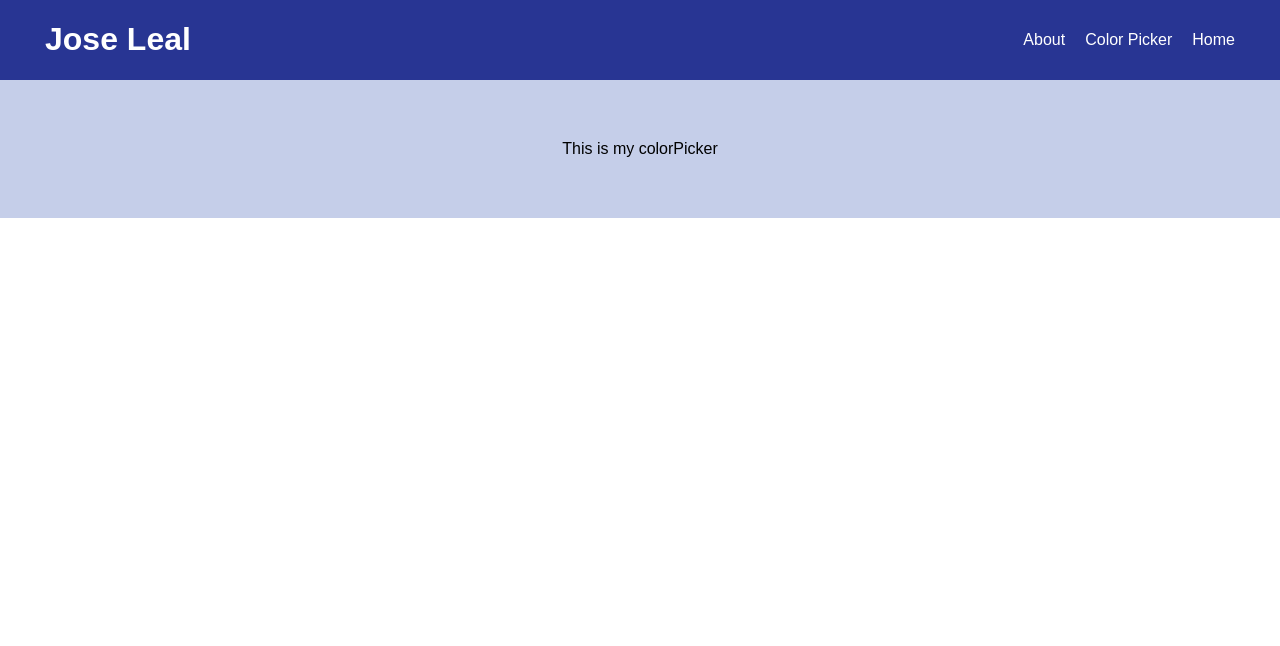
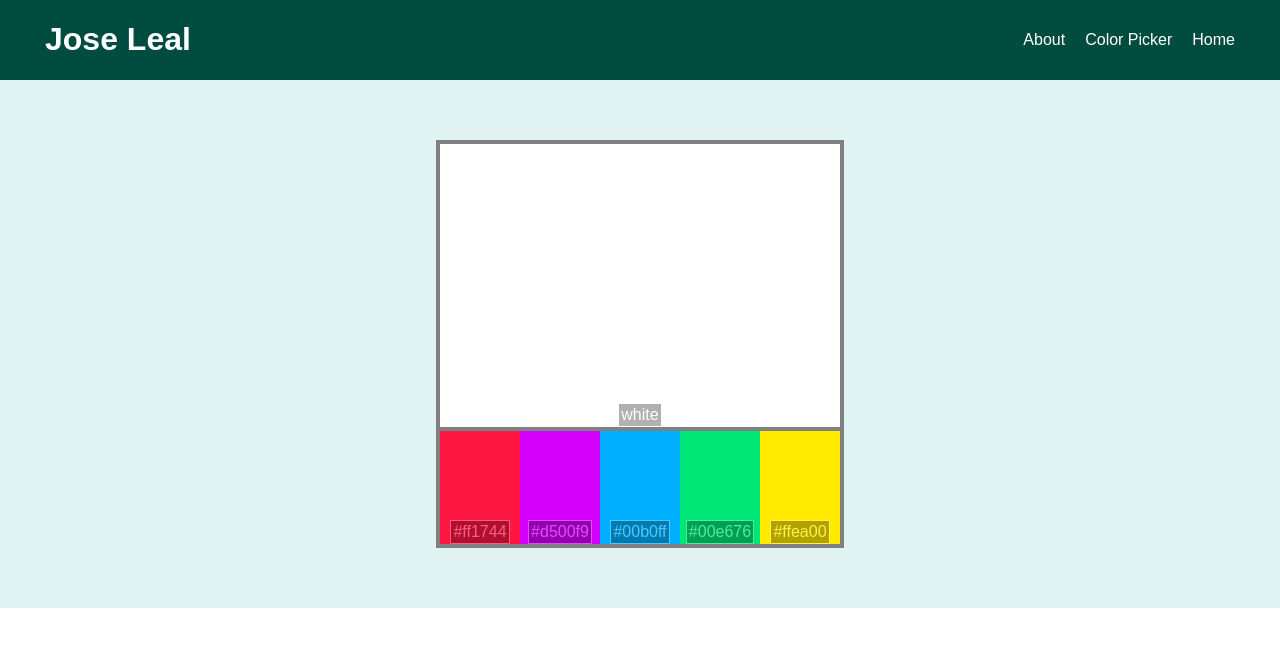
Before and after one commit to lealxh/react-color-picker, a React (Vite) app: page /ColorPicker in a window 1280 px wide. Shown: the top 646 px of the page. Built offline with nearby package versions, Linux system fonts and the light colour scheme.

Commit message:
ultimos retoques

```diff
--- a/src/App.css
+++ b/src/App.css
@@ -4,7 +4,7 @@ body {
   font-family: "Source Sans Pro", sans-serif;
 }
 .header {
-  background-color: #283593;
+  background-color: #004d40;
   color: white;
   display: flex;
   justify-content: space-between;
@@ -28,11 +28,11 @@ body {
 }
 
 .nav a:hover {
-  color: #c5cae9;
+  color: #e0f2f1;
   transform: rotate(6deg);
 }
 .hero {
-  background-color: #c5cee9;
+  background-color: #e0f2f1;
   padding: 60px 45px;
   display: flex;
   justify-content: center;
--- a/src/App.jsx
+++ b/src/App.jsx
@@ -14,10 +14,10 @@ function App() {
       <div className="hero">
         <div className="hero-inner">
           <Routes>
-            <Route path="/" element={<Home />}></Route>
+            <Route exact path="/" element={<Home />}></Route>
             <Route path="/Home" element={<Home />}></Route>
             <Route path="/About" element={<About />}></Route>
-            <Route path="/ColorPicker" element={<ColorPicker />}></Route>
+            <Route path="/ColorPicker" element={<ColorPicker selectedColor={"white"} Colors={["#ff1744", "#d500f9", "#00b0ff", "#00e676", "#ffea00"]} />}></Route>
           </Routes>
         </div>
       </div>
--- /dev/null
+++ b/src/components/ColorPicker.css
@@ -0,0 +1,37 @@
+.colorpicker {
+  width: 400px;
+  height: 400px;
+  background-color: gray;
+  flex-direction: column;
+  padding: 4px;
+  display: flex;
+}
+.canvas {
+  background-color: blue;
+  max-height: 400px;
+  flex: 5;
+  display: flex;
+}
+
+.colors {
+  flex: 2;
+  margin-top: 4px;
+  display: flex;
+}
+.colors-inner {
+  flex: 1;
+  display: flex;
+  cursor: pointer;
+}
+.colors-tag {
+  opacity: 0.3;
+  background-color: black;
+  border-width: 1px;
+  border-style: solid;
+  border-color: white;
+  padding: 2px;
+  color: white;
+  margin-top: auto;
+  margin-left: auto;
+  margin-right: auto;
+}
--- a/src/components/ColorPicker.jsx
+++ b/src/components/ColorPicker.jsx
@@ -1,7 +1,44 @@
-import React, { useEffect } from "react"
+import React, { useEffect, useState } from "react"
+import "./ColorPicker.css"
+function ColorPicker(props) {
+  const [getColors, setColors] = useState(props.Colors)
+  const [getSelectedColor, setSelectedColor] = useState(props.selectedColor)
+  const [getSelectedColorTag, setSelectedColorTag] = useState(props.selectedColor)
 
-function ColorPicker() {
-  return <>This is my colorPicker</>
+  function ColorToHex(color) {
+    var hexadecimal = color.toString(16)
+    return hexadecimal.length == 1 ? "0" + hexadecimal : hexadecimal
+  }
+
+  function ConvertRGBtoHex(red, green, blue) {
+    return "#" + ColorToHex(red) + ColorToHex(green) + ColorToHex(blue)
+  }
+
+  function handleClick(e) {
+    const colorRGB = e.target.style.backgroundColor
+    const values = /rgb\((\d{1,3}), (\d{1,3}), (\d{1,3})\)/.exec(colorRGB)
+    console.log(ConvertRGBtoHex(values[1], values[2], values[3]))
+    setSelectedColorTag(ConvertRGBtoHex(parseInt(values[1]), parseInt(values[2]), parseInt(values[3])))
+    setSelectedColor(colorRGB)
+  }
+
+  return (
+    <div className="colorpicker">
+      <div className="canvas" style={{ backgroundColor: getSelectedColor }}>
+        <div className="colors-tag">{getSelectedColorTag}</div>
+      </div>
+
+      <div className="colors">
+        {getColors.map(colorValue => {
+          return (
+            <div key={colorValue} onClick={handleClick} className="colors-inner" style={{ backgroundColor: colorValue }}>
+              <div className="colors-tag">{colorValue}</div>
+            </div>
+          )
+        })}
+      </div>
+    </div>
+  )
 }
 
 export default ColorPicker
--- a/src/main.jsx
+++ b/src/main.jsx
@@ -3,4 +3,9 @@ import ReactDOM from "react-dom"
 import "./index.css"
 import App from "./App"
 
-ReactDOM.render(<App />, document.getElementById("root"))
+ReactDOM.render(
+  <React.StrictMode>
+    <App />
+  </React.StrictMode>,
+  document.getElementById("root")
+)
```
